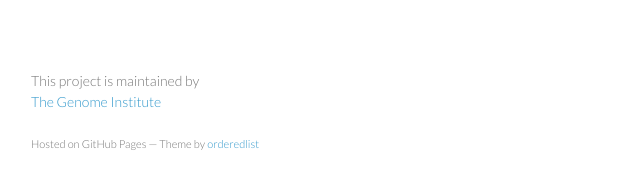
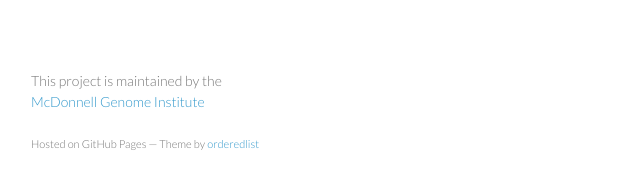
Before and after one commit to genome/ptero, a plain HTML site: page index.html in a window 1280 px wide. Shown: the part 577-766 px from the top of the page, 179-819 px from the left. Drawn offline with Linux system fonts and the light colour scheme.

Commit message:
update name to McDonnell Genome Institute

```diff
--- a/index.html
+++ b/index.html
@@ -37,7 +37,7 @@
         <p>Here is a guide to <a href="https://github.com/genome/ptero/wiki/Getting-Started">getting started</a>.</p>
       </section>
       <footer>
-        <p>This project is maintained by<br/><a href="https://github.com/genome">The Genome Institute</a></p>
+        <p>This project is maintained by the<br/><a href="https://github.com/genome">McDonnell Genome Institute</a></p>
         <p><small>Hosted on GitHub Pages &mdash; Theme by <a href="https://github.com/orderedlist">orderedlist</a></small></p>
       </footer>
     </div>
```
